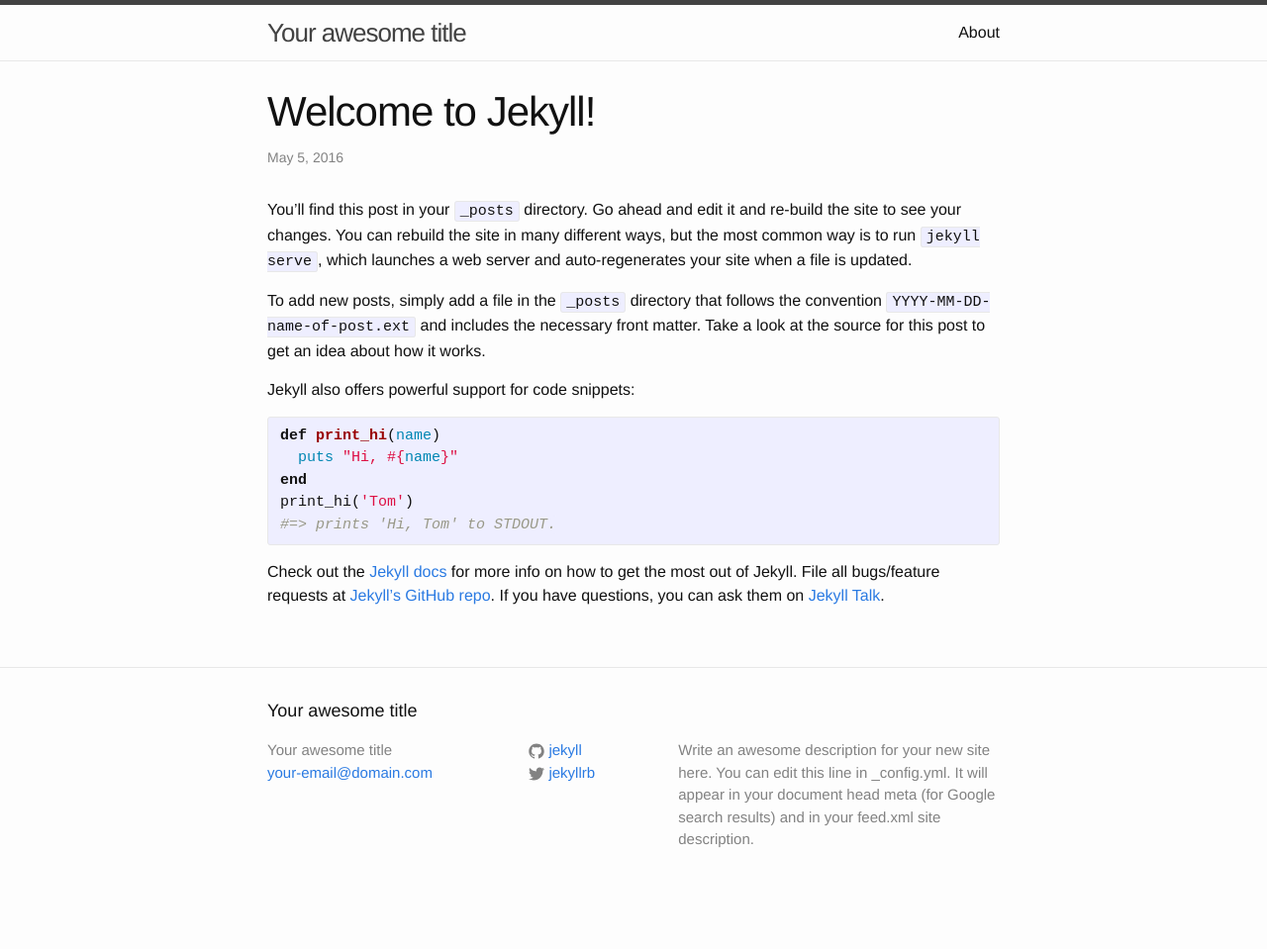
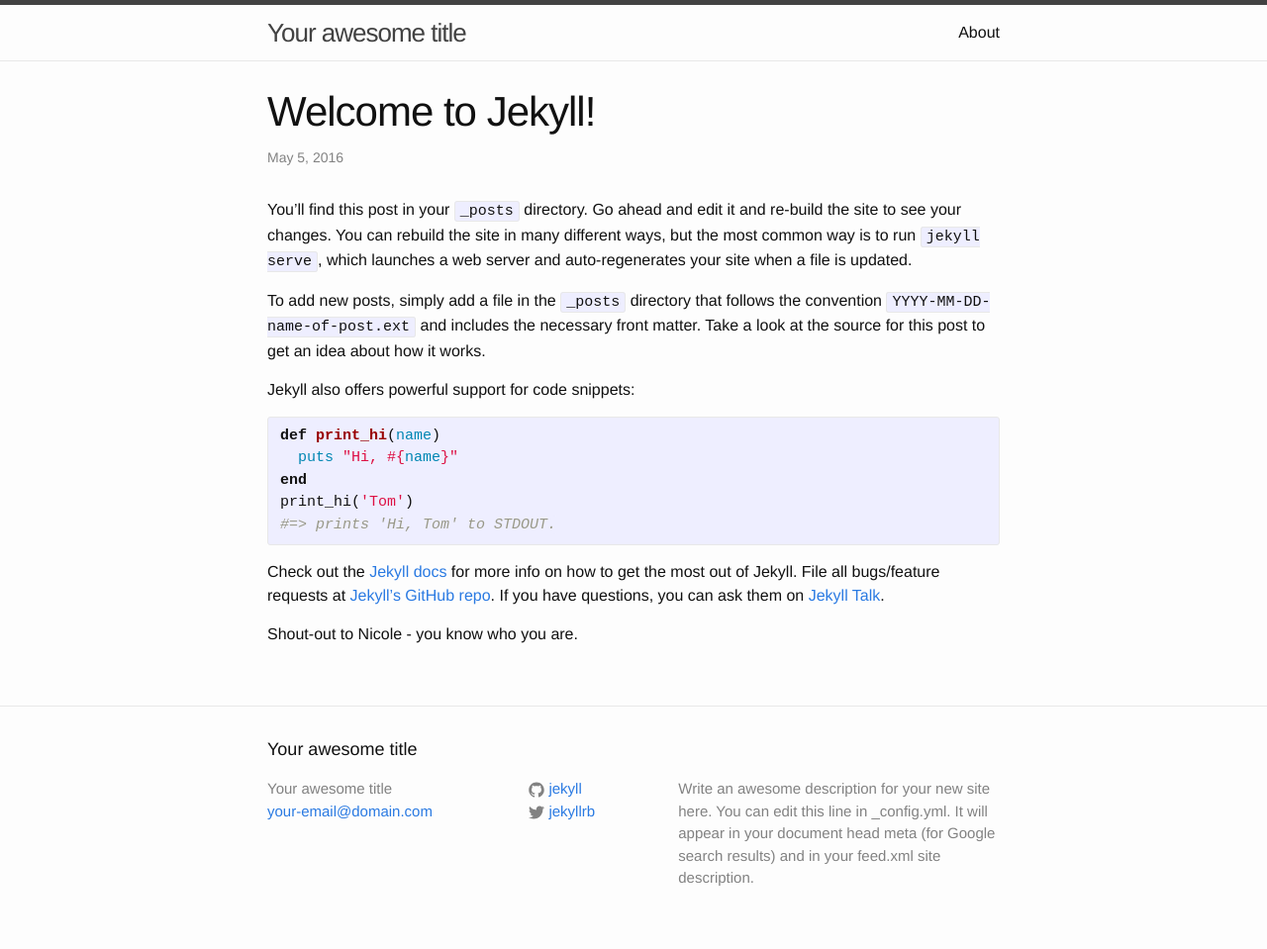
Before and after one commit to dpisanski/dpisanski.github.io, a Jekyll site: the page built from _posts/2016-05-05-welcome-to-jekyll.markdown, in a window 1280 px wide. Shown: the whole page at 99% size. Built offline with Jekyll 4.4.1, drawn with Linux system fonts in a browser that asks for light colours; before the commit the page ends 920 px from its top, so only the background shows below that.

Commit message:
Add Nicole

```diff
--- a/_posts/2016-05-05-welcome-to-jekyll.markdown
+++ b/_posts/2016-05-05-welcome-to-jekyll.markdown
@@ -20,6 +20,8 @@
 
 Check out the [Jekyll docs][jekyll-docs] for more info on how to get the most out of Jekyll. File all bugs/feature requests at [Jekyll’s GitHub repo][jekyll-gh]. If you have questions, you can ask them on [Jekyll Talk][jekyll-talk].
 
+Shout-out to Nicole - you know who you are.
+
 [jekyll-docs]: http://jekyllrb.com/docs/home
 [jekyll-gh]:   https://github.com/jekyll/jekyll
 [jekyll-talk]: https://talk.jekyllrb.com/
```
